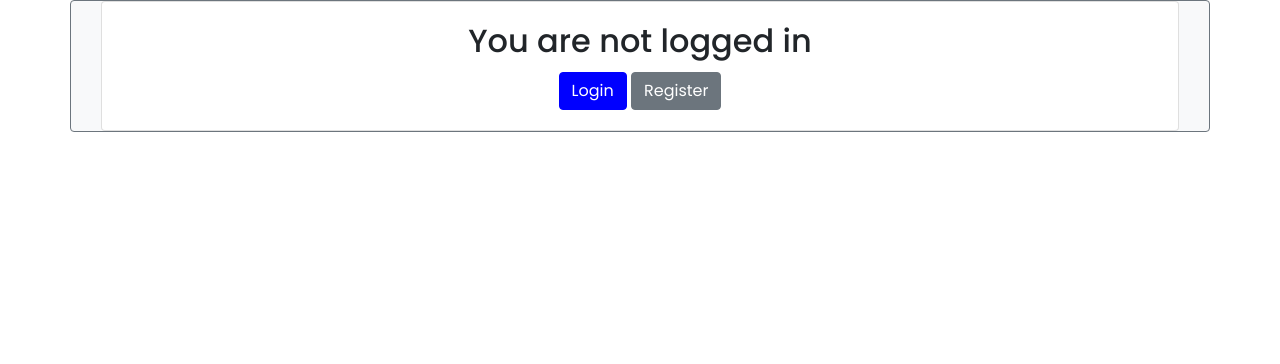
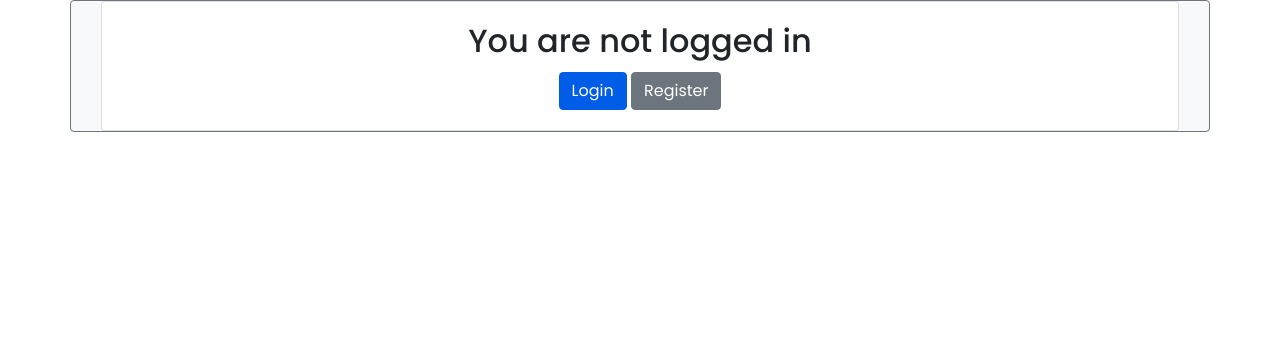
Before and after one commit to bezabu/bb-gp-pp4-part, a Django app: page /defect/ in a window 1280 px wide. Shown: the part 56-420 px from the top of the page. Run offline with Django 4.2, Linux system fonts and the light colour scheme; some libraries are stand-ins or nearby versions.

Commit message:
Tweak color shading for sign in button

```diff
--- a/defect/templates/defect/dash.html
+++ b/defect/templates/defect/dash.html
@@ -7,7 +7,7 @@
 <div class="card">
     <div class="card-body text-center">
       <h2 class="card-title">{% if user.is_authenticated %}You are logged in as {{ user }}.{% else %}You are not logged in{% endif %}</h2>
-      <a href="{% url 'account_login' %}" style="background-color: blue; border-color: blue;" class="btn btn-primary">Login</a>
+      <a href="{% url 'account_login' %}" style="background-color: #005DE7; border-color: #005DE7;" class="btn btn-primary">Login</a>
       <a href="{% url 'account_signup' %}" class="btn btn-secondary">Register</a>
     </div>
   </div>
```
